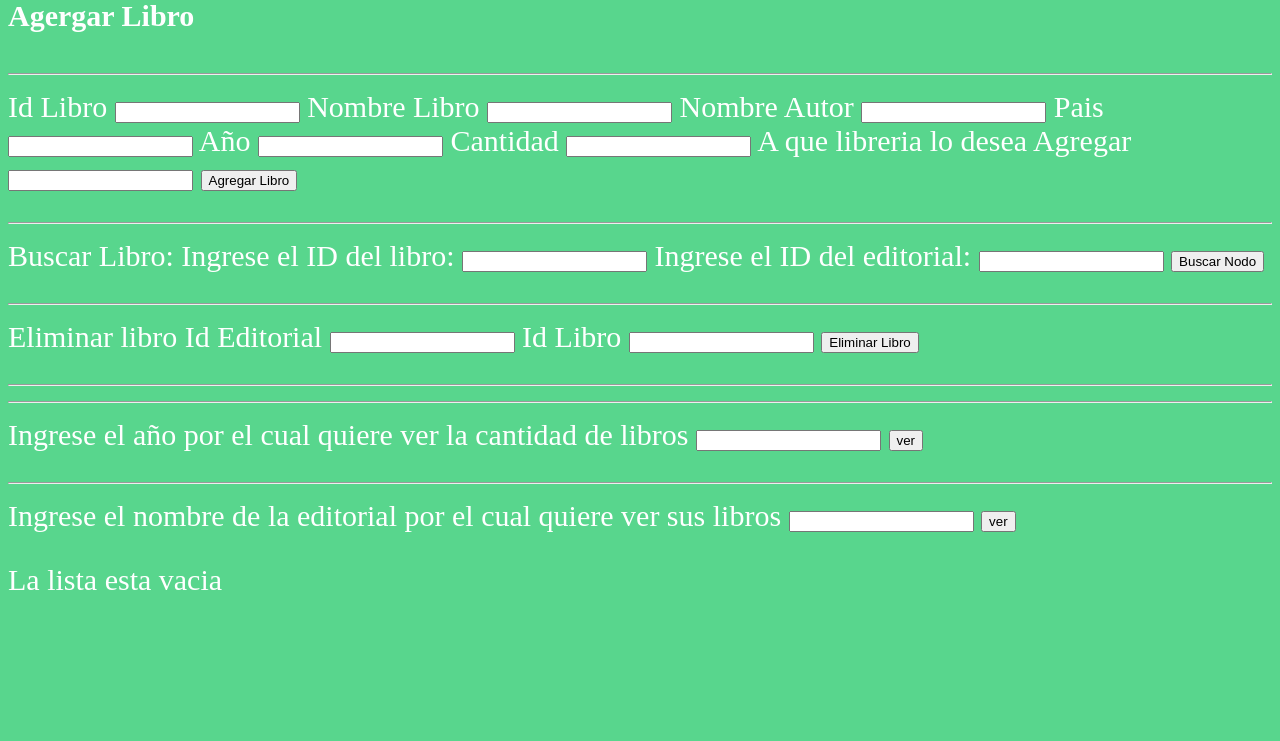
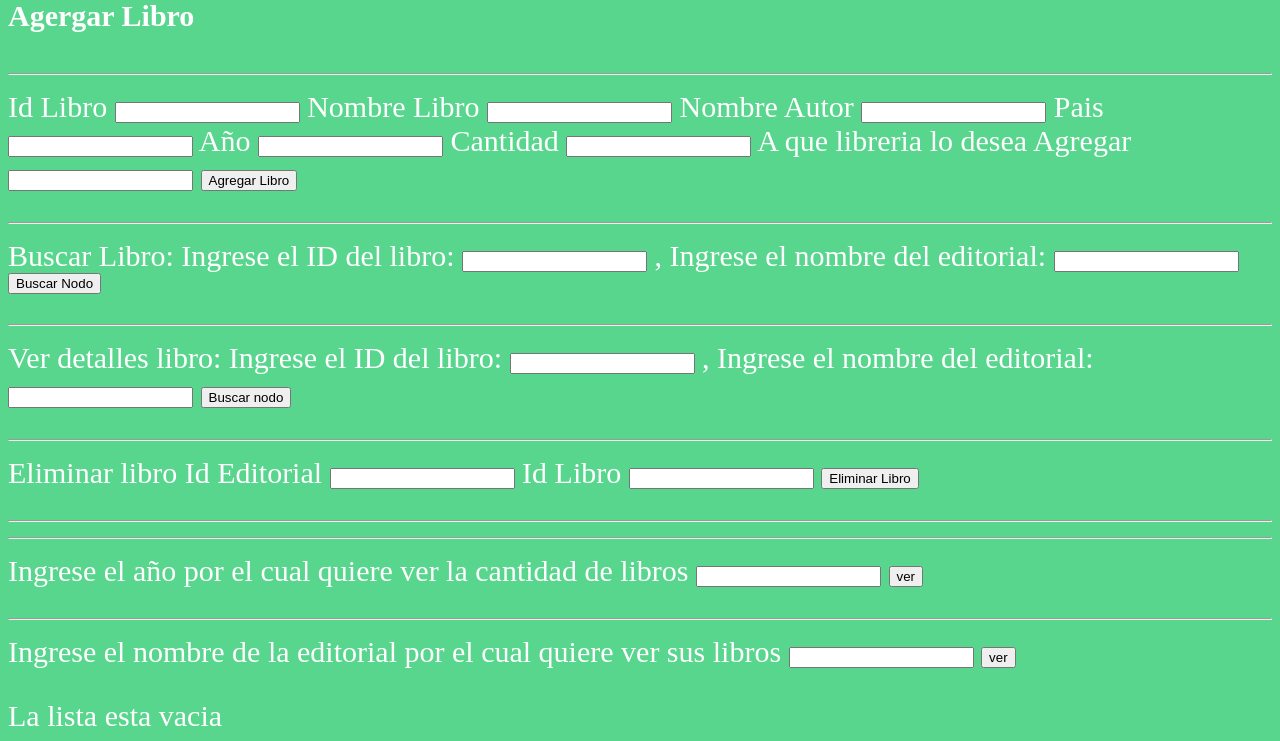
Before and after one commit to jgabriel2g/tareaEstructura, a PHP site: page / in a window 1280 px wide. Shown: the part 433-1174 px from the top of the page. Before the commit the page ends 1023 px from the top, so only its background shows below. Run offline with PHP 8.4, Linux system fonts and the light colour scheme.

Commit message:
Agregados buscar libro y ver detalles

```diff
--- a/index.php
+++ b/index.php
@@ -142,7 +142,7 @@
                 <span>Buscar Libro: </span>
                 <span>Ingrese el ID del libro:</span>
                 <input type="text" name="Buscar_libro" class="texto">
-                <span>Ingrese el ID del editorial:</span>
+                <span>, Ingrese el nombre del editorial:</span>
                 <input type="text" name="encontrar_editorial" class="texto">
                 <input type="submit" value="Buscar Nodo" class="boton">
             </form>
@@ -150,9 +150,32 @@
         <div class="busqueda_libro">
             <?php
                 if(isset($_POST["Buscar_libro"])){
-                    $Z = $_SESSION["multilista"]->BuscarLibro($_POST["Buscar_libro"], $_POST["encontrar_editorial"]);
+                    $Z = $_SESSION["multilista"]->BuscarLibro($_POST["encontrar_editorial"], $_POST["Buscar_libro"]);
                     if ($Z != null) {
-                        echo "<br> El elemento encontrado es: ".$Z->get_titulo()." Con Id: ".$Z->get_idLibro()."<hr>";
+                        echo "<br> El elemento encontrado es: ".$Z->get_titulo()."; Con Id: ".$Z->get_idLibro()."<hr>";
+                    }else{
+                        echo "<br> El elemento No fue Encontrado"."<hr>";
+                    }
+                }
+            ?>
+        </div>
+        <hr>
+        <div class="Ver detalles">
+            <form action="index.php" method="post">
+                <span>Ver detalles libro: </span>
+                <span>Ingrese el ID del libro:</span>
+                <input type="text" name="hallar_libro" class="texto">
+                <span>, Ingrese el nombre del editorial:</span>
+                <input type="text" name="hallar_editorial" class="texto">
+                <input type="submit" value="Buscar nodo" class="boton">
+            </form>
+        </div>
+        <div class="ver_detalles">
+            <?php
+                if(isset($_POST["hallar_libro"])){
+                    $Z = $_SESSION["multilista"]->verDetallesLibro($_POST["hallar_editorial"], $_POST["hallar_libro"]);
+                    if ($Z != null) {
+                        echo "<br> El elemento encontrado es: ".$Z."<hr>";
                     }else{
                         echo "<br> El elemento No fue Encontrado"."<hr>";
                     }
--- a/multilista.php
+++ b/multilista.php
@@ -52,6 +52,7 @@
 			}
 			return $L;
 		}
+
 
 
 		function EliminarEditorial($IdEd){ // no da error pero no se borra de lista
@@ -207,11 +208,11 @@
 
 		function verDetallesLibro($IdEd,$IdLi){
 			$Mensaje = "";
-			$NL = $this->BuscarLibro($IdLi,$IdEd);
+			$NL = $this->BuscarLibro($IdEd,$IdLi);
 			if ($NL == null) {
 				$Mensaje = "Libro no encontrado";
 			} else {
-				$Mensaje = "ID libro: ".$NL->get_idLibro()."<br>"."Titulo: ".$NL->get_titulo()."<br>"."Autor: ".
+				$Mensaje = "<br>"."ID libro: ".$NL->get_idLibro()."<br>"."Titulo: ".$NL->get_titulo()."<br>"."Autor: ".
 		 		$NL->get_autor()."<br>"."Pais: ".$NL->get_pais()."<br>"."Año: ".$NL->get_ano()."<br>"."Cantidad: ".$NL->get_cantidad();
 		 	}
 		 	return $Mensaje;
@@ -262,13 +263,7 @@
 			return $Con;
 		}
 
-		function ApuntarFinalEditorial($NodoEditorialP){
-			$R = $NodoEditorialP->get_abajo();
-			while($R->get_abajo() != null){
-				$R = $R->get_abajo();
-			}
-			return $R;
-		}
+
 
 	}
 ?>
```
